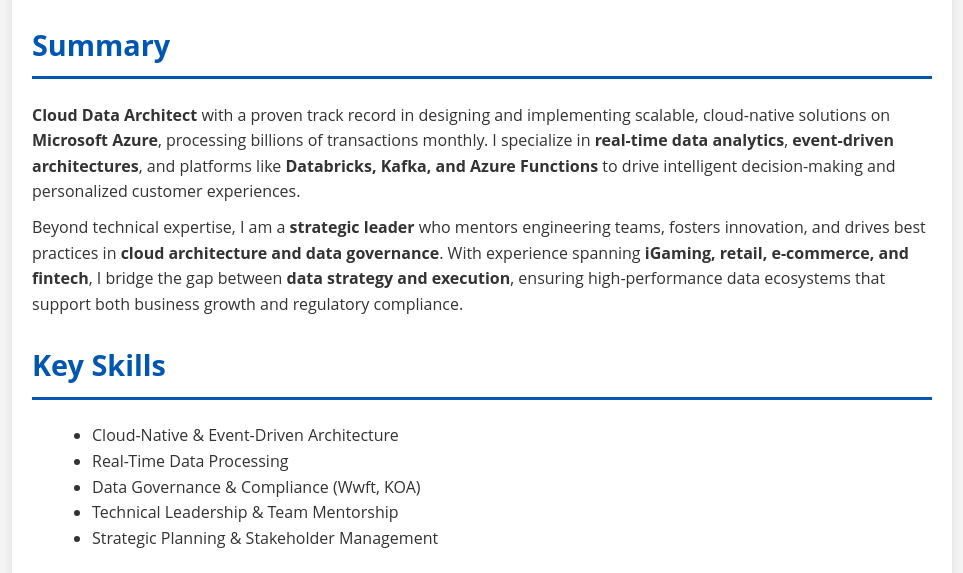
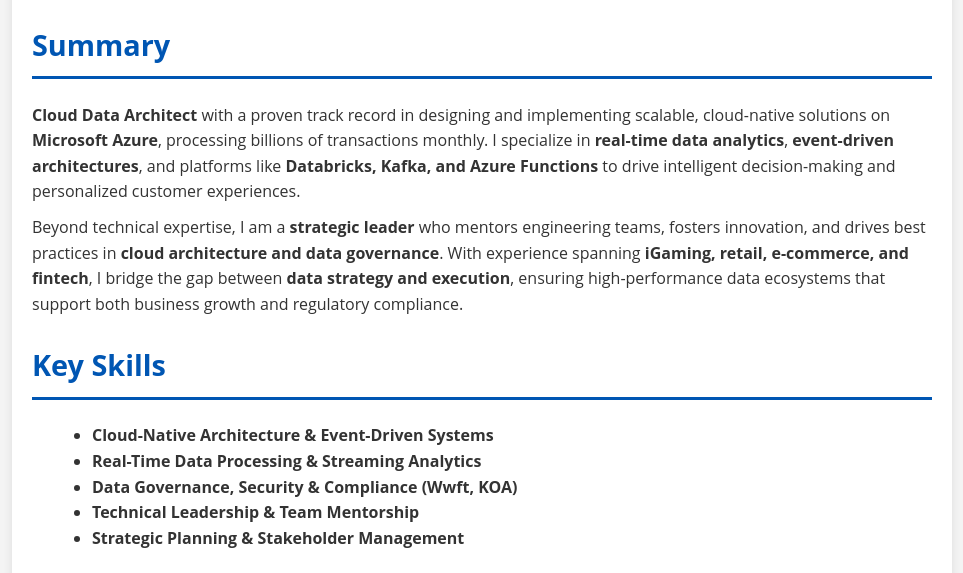
Before and after one commit to HiddevH/hiddevanheijst.nl, a plain HTML site: page index.html in a window 1280 px wide. Shown: the part 418-991 px from the top of the page, without its empty margins (158-1121 px from the left). Drawn offline with Linux system fonts and the light colour scheme.

Commit message:
update key skills section

```diff
--- a/index.html
+++ b/index.html
@@ -135,13 +135,13 @@
 
         <div class="section skills">
             <h2>Key Skills</h2>
-            <ul>
-                <li>Cloud-Native & Event-Driven Architecture</li>
-                <li>Real-Time Data Processing</li>
-                <li>Data Governance & Compliance (Wwft, KOA)</li>
-                <li>Technical Leadership & Team Mentorship</li>
-                <li>Strategic Planning & Stakeholder Management</li>
-            </ul>
+                <ul>
+                    <li><strong>Cloud-Native Architecture & Event-Driven Systems</strong></li>
+                    <li><strong>Real-Time Data Processing & Streaming Analytics</strong></li>
+                    <li><strong>Data Governance, Security & Compliance (Wwft, KOA)</strong></li>
+                    <li><strong>Technical Leadership & Team Mentorship</strong></li>
+                    <li><strong>Strategic Planning & Stakeholder Management</strong></li>
+                </ul>
         </div>
 
         <div class="section experience">
```
